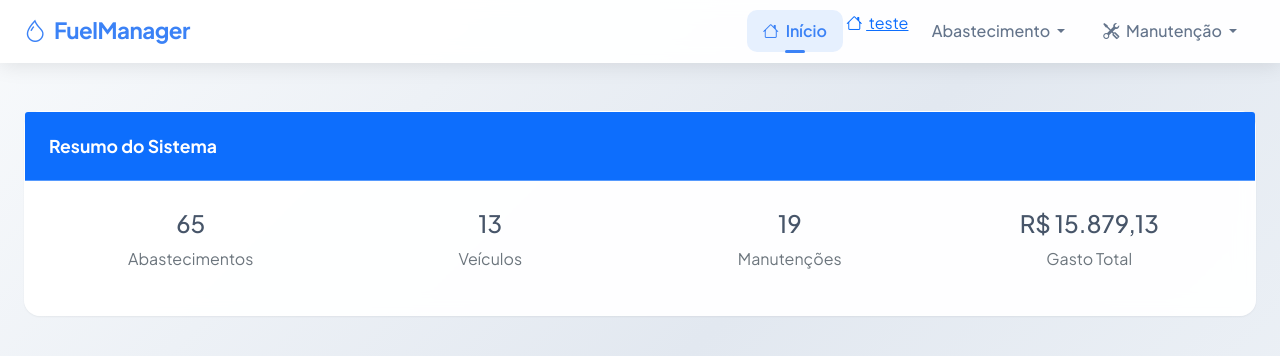
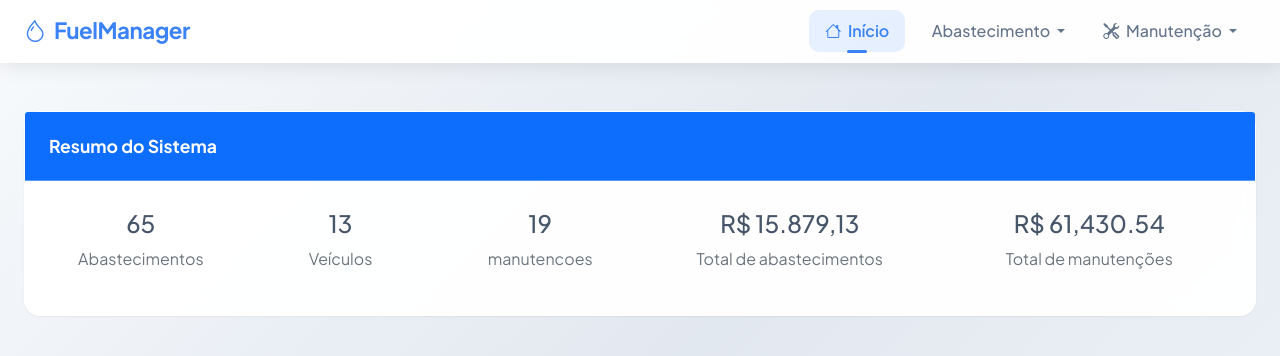
Before and after one commit to Mativis/abas-sys, a Flask app: page / in a window 1280 px wide. Shown: the top 356 px of the page. Run offline with Flask 3, Linux system fonts and the light colour scheme; data comes from the database, SQL or seed files in the repository.

Commit message:
commit !add info in dash!

```diff
--- a/app.py
+++ b/app.py
@@ -75,9 +75,10 @@ def gerar_grafico(df, x_col, y_cols, title, tipo='bar', filename='grafico.png'):
 def index():
     # Calcular estatísticas para o dashboard
     try:
-        # Total de abastecimentos
         conn = sqlite3.connect('abastecimentos.db')
         cursor = conn.cursor()
+
+        # Total de abastecimentos
         cursor.execute("SELECT COUNT(*) FROM abastecimentos")
         total_abastecimentos = cursor.fetchone()[0]
 
@@ -86,16 +87,20 @@ def index():
         total_veiculos = cursor.fetchone()[0]
 
         # Total de manutenções
-        cursor.execute("SELECT COUNT(*) FROM manutencoes")
+        cursor.execute("SELECT SUM(valor) FROM manutencoes")
         total_manutencoes = cursor.fetchone()[0]
 
         # Total de checklists
         cursor.execute("SELECT COUNT(*) FROM checklists")
         total_checklists = cursor.fetchone()[0]
 
-        # Gasto total
+        # Total de abastecimentos
         cursor.execute("SELECT SUM(custo_liquido) FROM abastecimentos")
         gasto_total = cursor.fetchone()[0] or 0
+
+        # Total de abastecimentos
+        cursor.execute("SELECT COUNT(*) FROM manutencoes")
+        manutencoescount = cursor.fetchone()[0] or 0
 
         conn.close()
 
@@ -105,6 +110,7 @@ def index():
                              total_veiculos=total_veiculos,
                              total_manutencoes=total_manutencoes,
                              total_checklists=total_checklists,
+                             manutencoescount=manutencoescount,
                              gasto_total=gasto_total)
     except Exception as e:
         print(f"Erro ao carregar dados do dashboard: {e}")
@@ -114,6 +120,7 @@ def index():
                              total_veiculos=0,
                              total_manutencoes=0,
                              total_checklists=0,
+                             manutencoescount=0,
                              gasto_total=0)
 
 @app.route('/api/dashboard')
@@ -132,16 +139,20 @@ def api_dashboard():
         total_veiculos = cursor.fetchone()[0]
 
         # Total de manutenções
-        cursor.execute("SELECT COUNT(*) FROM manutencoes")
+        cursor.execute("SELECT SUM(valor) FROM manutencoes")
         total_manutencoes = cursor.fetchone()[0]
 
         # Total de checklists
         cursor.execute("SELECT COUNT(*) FROM checklists")
         total_checklists = cursor.fetchone()[0]
 
-        # Gasto total
+        # Total de abastecimentos
         cursor.execute("SELECT SUM(custo_liquido) FROM abastecimentos")
         gasto_total = cursor.fetchone()[0] or 0
+
+        # Total de abastecimentos
+        cursor.execute("SELECT COUNT(*) FROM manutencoes")
+        manutencoescount = cursor.fetchone()[0] or 0
 
         conn.close()
 
@@ -151,7 +162,8 @@ def api_dashboard():
             'total_veiculos': total_veiculos,
             'total_manutencoes': total_manutencoes,
             'total_checklists': total_checklists,
-            'gasto_total': gasto_total
+            'gasto_total': gasto_total,
+            'manutencoescount': manutencoescount
         })
     except Exception as e:
         return jsonify({
--- a/templates/base.html
+++ b/templates/base.html
@@ -377,12 +377,6 @@
                         </a>
                     </li>
 
-                    <li class="nav-item">
-                        <a href="https://192.168.0.102:5001" class="fas fa-external-link-alt fa xs">
-                            <i class="bi bi-house me-1"></i> teste
-                        </a>
-                    </li>
-
                     <!-- Abastecimento -->
                     <li class="nav-item dropdown">
                         <a class="nav-link dropdown-toggle {{ 'active' if active_group == 'abastecimento' }}" href="#" role="button" data-bs-toggle="dropdown">
--- a/templates/index.html
+++ b/templates/index.html
@@ -2,29 +2,33 @@
 
 {% block content %}
 <!-- Dashboard Resumido -->
-<div class="row mt-4">
-    <div class="col-12">
+<div class="row mt-10">
+    <div class="col-30">
         <div class="card">
             <div class="card-header bg-primary text-white">
                 <i class="bi bi-dashboard"></i> Resumo do Sistema
             </div>
             <div class="card-body">
                 <div class="row text-center">
-                    <div class="col-md-3">
+                    <div class="col-md-2">
                         <h4 id="total-abastecimentos">{{ total_abastecimentos }}</h4>
                         <p class="text-muted">Abastecimentos</p>
                     </div>
-                    <div class="col-md-3">
+                    <div class="col-md-2">
                         <h4 id="total-veiculos-dash">{{ total_veiculos }}</h4>
                         <p class="text-muted">Veículos</p>
                     </div>
-                    <div class="col-md-3">
-                        <h4 id="total-manutencoes-dash">{{ total_manutencoes }}</h4>
-                        <p class="text-muted">Manutenções</p>
+                    <div class="col-md-2">
+                        <h4 id="contagem-manutencoes">{{ manutencoescount }}</h4>
+                        <p class="text-muted">manutencoes</p>
                     </div>
                     <div class="col-md-3">
                         <h4 id="gasto-total-dash">R$ {{ "%.2f"|format(gasto_total) }}</h4>
-                        <p class="text-muted">Gasto Total</p>
+                        <p class="text-muted">Total de abastecimentos</p>
+                    </div>
+                    <div class="col-md-3">
+                        <h4 id="total-manutencoes-dash">R$ {{ "%.2f"|format(total_manutencoes) }}</h4>
+                        <p class="text-muted">Total de manutenções</p>
                     </div>
                 </div>
             </div>
@@ -45,7 +49,7 @@ function carregarDadosDashboard() {
             if (data.success) {
                 document.getElementById('total-abastecimentos').textContent = data.total_abastecimentos.toLocaleString();
                 document.getElementById('total-veiculos-dash').textContent = data.total_veiculos.toLocaleString();
-                document.getElementById('total-manutencoes-dash').textContent = data.total_manutencoes.toLocaleString();
+                document.getElementById('total-manutencoes-dash').textContent = 'R$ ' + data.total_manutencoes.toLocaleString();
                 document.getElementById('gasto-total-dash').textContent = 'R$ ' + data.gasto_total.toLocaleString('pt-BR', {
                     minimumFractionDigits: 2,
                     maximumFractionDigits: 2
--- a/templates/manutencoes.html
+++ b/templates/manutencoes.html
@@ -476,6 +476,7 @@
                         <option value="data">Data de Abertura</option>
                         <option value="valor">Valor</option>
                         <option value="status">Status</option>
+                        <option value="prazo">Prazo Liberação</option>
                     </select>
                 </div>
                 <div class="mb-3 form-check">
@@ -486,6 +487,10 @@
                     <input type="checkbox" class="form-check-input" id="incluirEstatisticas" checked>
                     <label class="form-check-label" for="incluirEstatisticas">Incluir estatísticas</label>
                 </div>
+                <div class="mb-3 form-check">
+                    <input type="checkbox" class="form-check-input" id="incluirAssinaturas" checked>
+                    <label class="form-check-label" for="incluirAssinaturas">Incluir espaço para assinaturas</label>
+                </div>
             </div>
             <div class="modal-footer">
                 <button type="button" class="btn btn-secondary" data-bs-dismiss="modal">Cancelar</button>
@@ -496,6 +501,7 @@
 </div>
 
 <script>
+
 // Variáveis globais
 let manutencoes = [];
 let manutencoesAgrupadas = {};
```
Also changed, not shown: static/grafico_kml.png.
